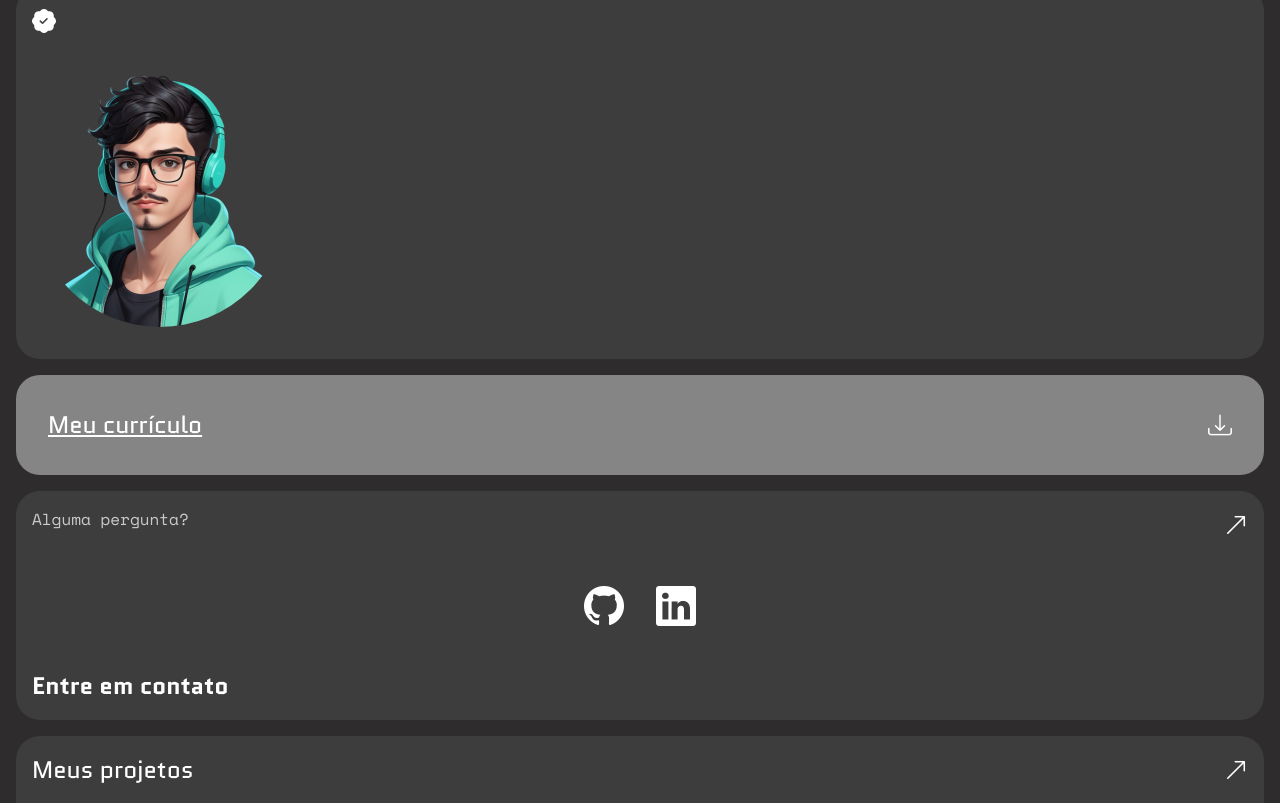
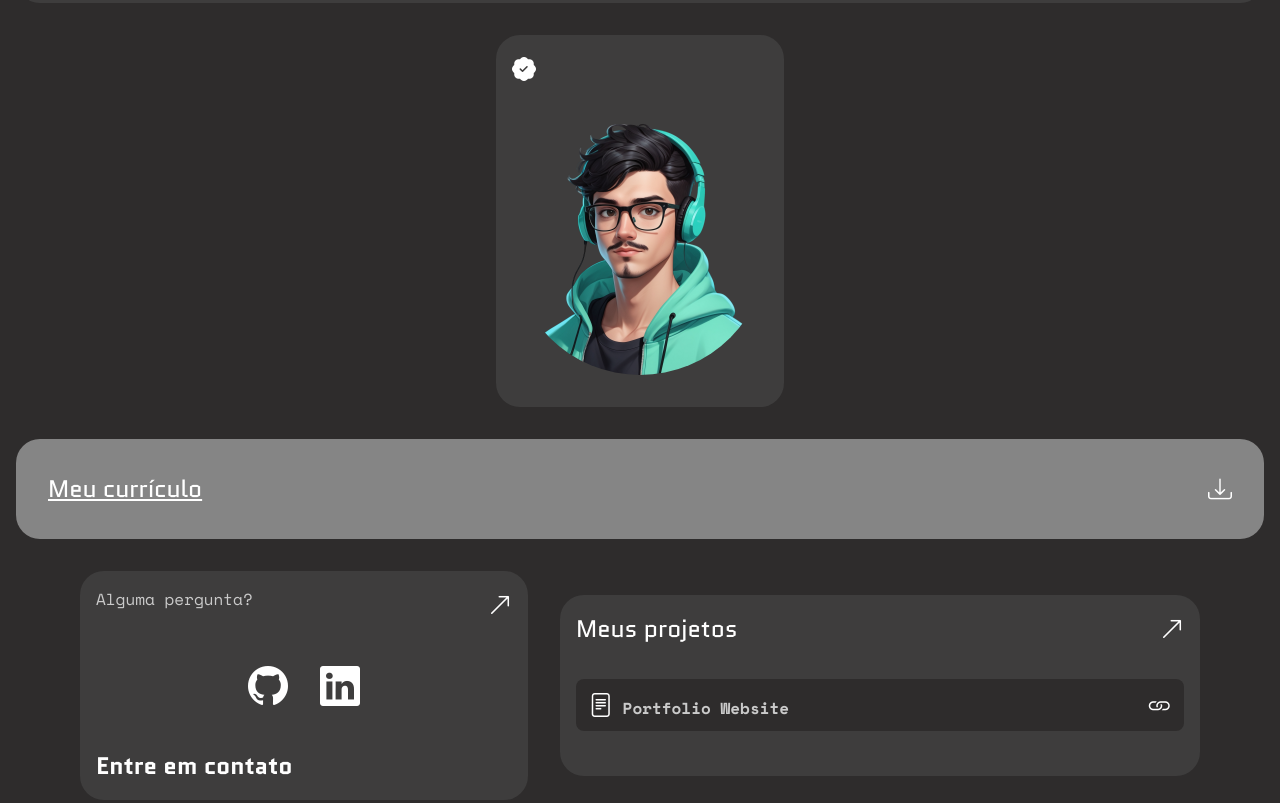
Before and after one commit to guicarbar/portfolio_guicarbar-v1, a plain HTML site: page index.html in a window 1280 px wide. Shown: the part 542-1345 px from the top of the page. Drawn offline with nearby package versions, Linux system fonts and the light colour scheme.

Commit message:
breakpoint 600px

```diff
--- a/style/card.css
+++ b/style/card.css
@@ -39,12 +39,34 @@
 
 
 /* typical device breakpoints */
-@media only screen and (max-width: 600px) {
+@media only screen and (min-width: 600px) {
+  main {
+    display: flex;
+    flex-flow: row wrap;
+    justify-content: center;
+    align-items: center;
+  }
 
-}
+  .card {
+    width: 100%;
+  }
 
-@media only screen and (min-width: 600px) {
+  .card:nth-child(4) {
+    width: auto;
+  }
 
+  .card:nth-child(4)> div.card__content {
+    display: flex;
+    justify-content: center;
+  }
+
+  .card:nth-child(6) {
+    width: 35%;
+  }
+
+  .card:nth-child(7) {
+    width: 50%;
+  }
 }
 
 @media only screen and (min-width: 768px) {
--- a/style/skills.css
+++ b/style/skills.css
@@ -14,12 +14,10 @@
 
 
 /* typical device breakpoints */
-@media only screen and (max-width: 600px) {
-
-}
-
 @media only screen and (min-width: 600px) {
-
+	.skills_area {
+		padding: 1em 5em;
+	}
 }
 
 @media only screen and (min-width: 768px) {
```
Also changed, not shown: style/contact.css (+0 -8 lines), style/download.css (+0 -8 lines), style/formation.css (+0 -8 lines), style/main.css (+0 -8 lines), style/projects.css (+0 -8 lines).
